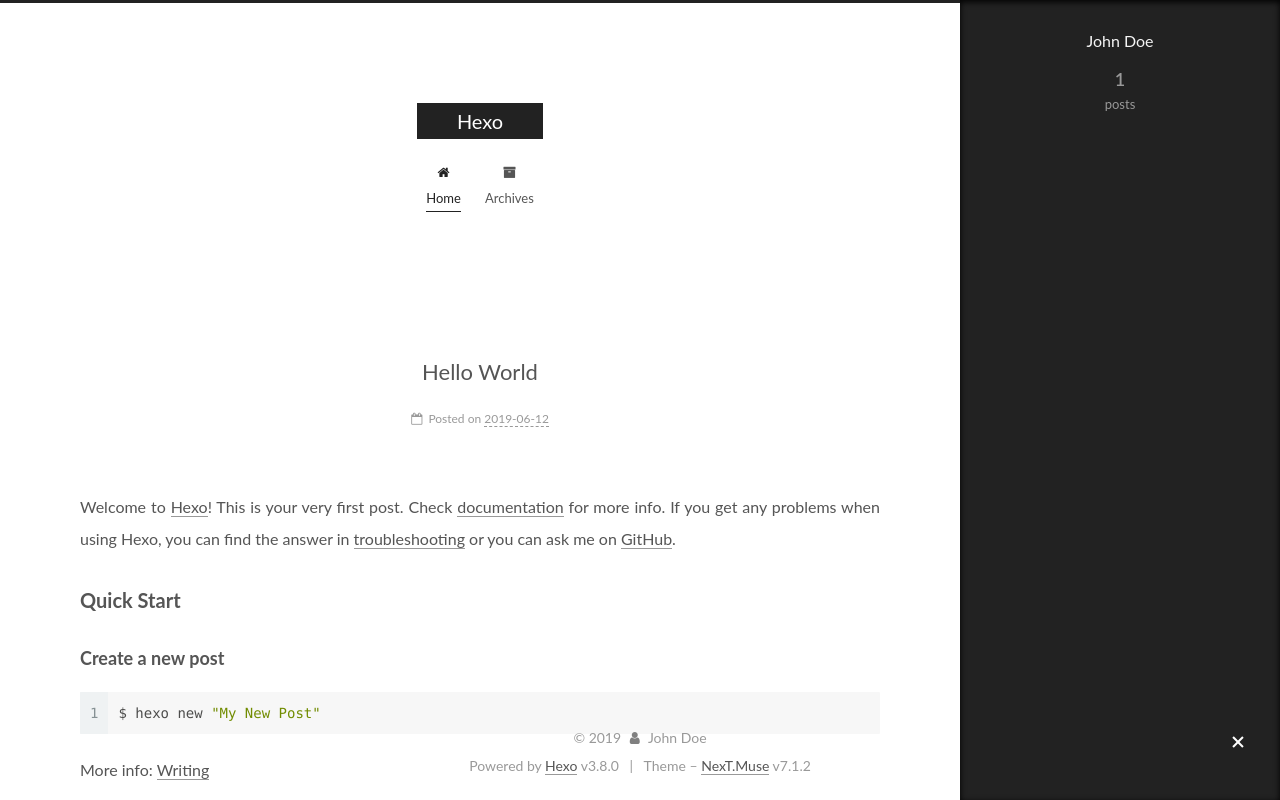
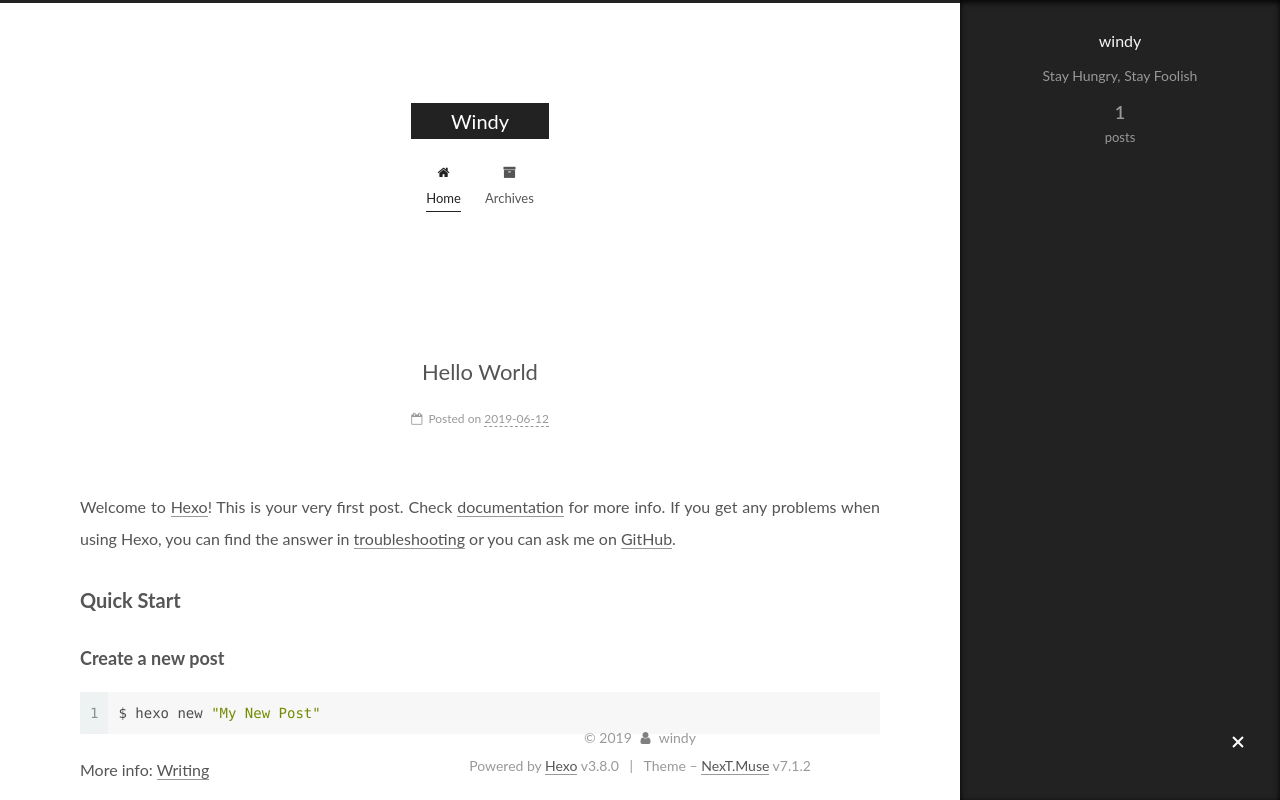
Before and after one commit to nightwindy/nightwindy.github.io, a plain HTML site: page index.html in a window 1280 px wide. Both pictures are taken after a click on the element 1238 px from the left and 743 px from the top of the page. Shown: the top 800 px of the page. Drawn offline with Linux system fonts and the light colour scheme.

Commit message:
Site updated: 2019-06-12 11:04:49

```diff
--- a/content.json
+++ b/content.json
@@ -1 +1 @@
-{"meta":{"title":"Hexo","subtitle":null,"description":null,"author":"John Doe","url":"http://yoursite.com","root":"/"},"pages":[],"posts":[{"title":"Hello World","slug":"hello-world","date":"2019-06-12T01:10:18.822Z","updated":"2019-06-12T01:10:18.822Z","comments":true,"path":"2019/06/12/hello-world/","link":"","permalink":"http://yoursite.com/2019/06/12/hello-world/","excerpt":"","text":"Welcome to Hexo! This is your very first post. Check documentation for more info. If you get any problems when using Hexo, you can find the answer in troubleshooting or you can ask me on GitHub. Quick StartCreate a new post1$ hexo new \"My New Post\" More info: Writing Run server1$ hexo server More info: Server Generate static files1$ hexo generate More info: Generating Deploy to remote sites1$ hexo deploy More info: Deployment","categories":[],"tags":[]}]}
+{"meta":{"title":"Windy","subtitle":null,"description":"Stay Hungry, Stay Foolish","author":"windy","url":"http://yoursite.com","root":"/"},"pages":[],"posts":[{"title":"Hello World","slug":"hello-world","date":"2019-06-12T01:10:18.822Z","updated":"2019-06-12T01:10:18.822Z","comments":true,"path":"2019/06/12/hello-world/","link":"","permalink":"http://yoursite.com/2019/06/12/hello-world/","excerpt":"","text":"Welcome to Hexo! This is your very first post. Check documentation for more info. If you get any problems when using Hexo, you can find the answer in troubleshooting or you can ask me on GitHub. Quick StartCreate a new post1$ hexo new \"My New Post\" More info: Writing Run server1$ hexo server More info: Server Generate static files1$ hexo generate More info: Generating Deploy to remote sites1$ hexo deploy More info: Deployment","categories":[],"tags":[]}]}
--- a/css/main.css
+++ b/css/main.css
@@ -1764,7 +1764,7 @@ pre .javascript .function {
   width: 4px;
   height: 4px;
   border-radius: 50%;
-  background: #ff16b4;
+  background: #f7ffcc;
 }
 .feed-link,
 .chat {
--- a/index.html
+++ b/index.html
@@ -96,13 +96,16 @@
 
 
 
-  <meta property="og:type" content="website">
-<meta property="og:title" content="Hexo">
+  <meta name="description" content="Stay Hungry, Stay Foolish">
+<meta property="og:type" content="website">
+<meta property="og:title" content="Windy">
 <meta property="og:url" content="http://yoursite.com/index.html">
-<meta property="og:site_name" content="Hexo">
+<meta property="og:site_name" content="Windy">
+<meta property="og:description" content="Stay Hungry, Stay Foolish">
 <meta property="og:locale" content="zh-Hans">
 <meta name="twitter:card" content="summary">
-<meta name="twitter:title" content="Hexo">
+<meta name="twitter:title" content="Windy">
+<meta name="twitter:description" content="Stay Hungry, Stay Foolish">
 
 
 
@@ -120,7 +123,7 @@
   };
 </script>
 
-  <title>Hexo</title>
+  <title>Windy</title>
 
 
 
@@ -180,7 +183,7 @@
     <div class="custom-logo-site-title">
       <a href="/" class="brand" rel="start">
         <span class="logo-line-before"><i></i></span>
-        <span class="site-title">Hexo</span>
+        <span class="site-title">Windy</span>
         <span class="logo-line-after"><i></i></span>
       </a>
     </div>
@@ -289,13 +292,13 @@
     <link itemprop="mainEntityOfPage" href="http://yoursite.com/2019/06/12/hello-world/">
 
     <span hidden itemprop="author" itemscope itemtype="http://schema.org/Person">
-      <meta itemprop="name" content="John Doe">
-      <meta itemprop="description" content>
+      <meta itemprop="name" content="windy">
+      <meta itemprop="description" content="Stay Hungry, Stay Foolish">
       <meta itemprop="image" content="/images/avatar.gif">
     </span>
 
     <span hidden itemprop="publisher" itemscope itemtype="http://schema.org/Organization">
-      <meta itemprop="name" content="Hexo">
+      <meta itemprop="name" content="Windy">
     </span>
 
 
@@ -453,8 +456,8 @@
         <div class="site-overview">
           <div class="site-author motion-element" itemprop="author" itemscope itemtype="http://schema.org/Person">
 
-              <p class="site-author-name" itemprop="name">John Doe</p>
-              <div class="site-description motion-element" itemprop="description"></div>
+              <p class="site-author-name" itemprop="name">windy</p>
+              <div class="site-description motion-element" itemprop="description">Stay Hungry, Stay Foolish</div>
           </div>
 
 
@@ -514,7 +517,7 @@
   <span class="with-love" id="animate">
     <i class="fa fa-user"></i>
   </span>
-  <span class="author" itemprop="copyrightHolder">John Doe</span>
+  <span class="author" itemprop="copyrightHolder">windy</span>
 
 
 
```
Also changed, not shown: 2019/06/12/hello-world/index.html (+9 -9 lines), archives/2019/06/index.html (+12 -9 lines), archives/2019/index.html (+12 -9 lines), archives/index.html (+12 -9 lines).
